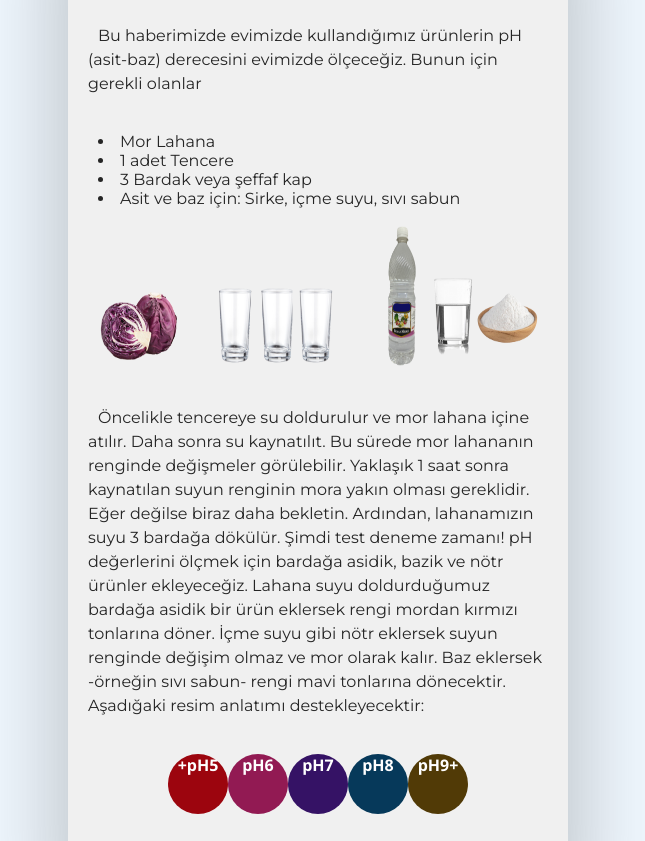
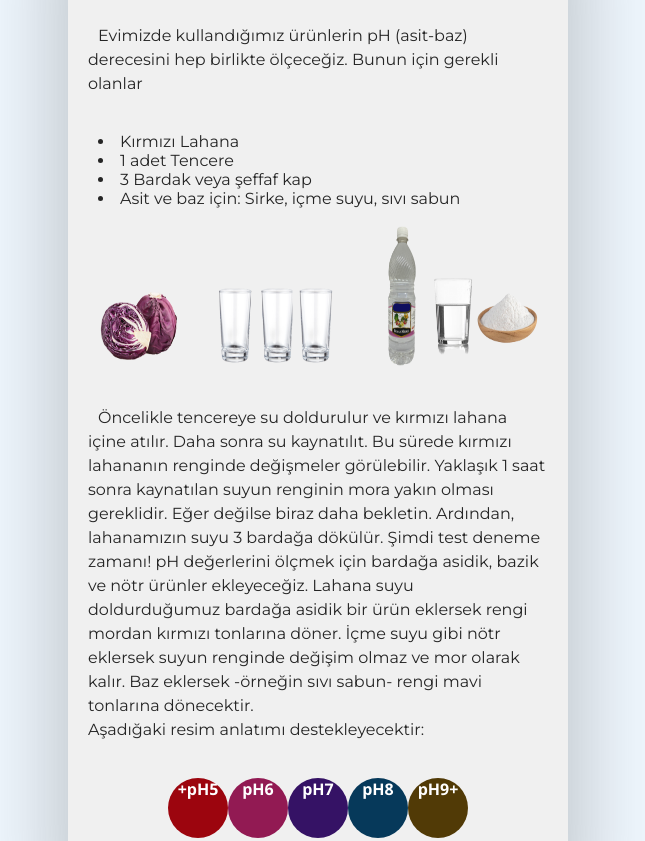
Before and after one commit to utkuergel/chemistry, a plain HTML site: page index.html in a window 1280 px wide. Shown: the part 738-1579 px from the top of the page, without its empty margins (10-655 px from the left). Drawn offline with Linux system fonts and the light colour scheme.

Commit message:
Update index.html

```diff
--- a/index.html
+++ b/index.html
@@ -185,15 +185,15 @@
 
         <div class="haberler3">
             <center><h2>Asit mi Baz mı?</h2></center>
-            <p>Bu haberimizde evimizde kullandığımız ürünlerin pH (asit-baz) derecesini evimizde ölçeceğiz. Bunun için gerekli olanlar</p>
-                <li>Mor Lahana
+            <p>Evimizde kullandığımız ürünlerin pH (asit-baz) derecesini hep birlikte ölçeceğiz. Bunun için gerekli olanlar</p>
+                <li>Kırmızı Lahana
                 <li>1 adet Tencere</li>
                 <li>3 Bardak veya şeffaf kap</li>
                 <li>Asit ve baz için: Sirke, içme suyu, sıvı sabun</li>
                 <br>
                 <center><img class="resim2" src="photos/dogal-indikatorler.png" alt="Resim yüklenemedi!"></center>
             <p>
-                Öncelikle tencereye su doldurulur ve mor lahana içine atılır. Daha sonra su kaynatılıt. Bu sürede mor lahananın renginde değişmeler görülebilir. Yaklaşık 1 saat sonra kaynatılan suyun renginin mora yakın olması gereklidir. Eğer değilse biraz daha bekletin. Ardından, lahanamızın suyu 3 bardağa dökülür. Şimdi test deneme zamanı! pH değerlerini ölçmek için bardağa asidik, bazik ve nötr ürünler ekleyeceğiz.
+                Öncelikle tencereye su doldurulur ve kırmızı lahana içine atılır. Daha sonra su kaynatılıt. Bu sürede kırmızı lahananın renginde değişmeler görülebilir. Yaklaşık 1 saat sonra kaynatılan suyun renginin mora yakın olması gereklidir. Eğer değilse biraz daha bekletin. Ardından, lahanamızın suyu 3 bardağa dökülür. Şimdi test deneme zamanı! pH değerlerini ölçmek için bardağa asidik, bazik ve nötr ürünler ekleyeceğiz.
                 Lahana suyu doldurduğumuz bardağa asidik bir ürün eklersek rengi mordan kırmızı tonlarına döner. İçme suyu gibi nötr eklersek suyun renginde değişim olmaz ve mor olarak kalır. Baz eklersek -örneğin sıvı sabun- rengi mavi tonlarına dönecektir.
                 <br>
                 Aşadığaki resim anlatımı destekleyecektir:
```
